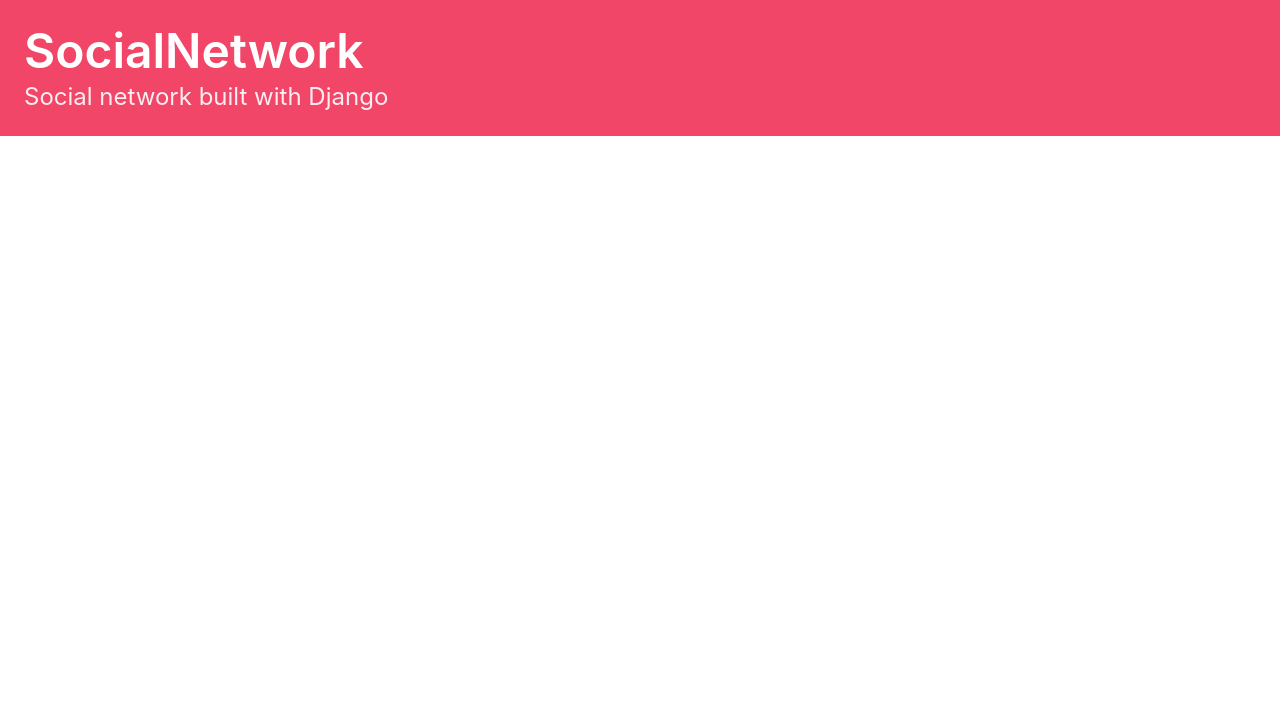
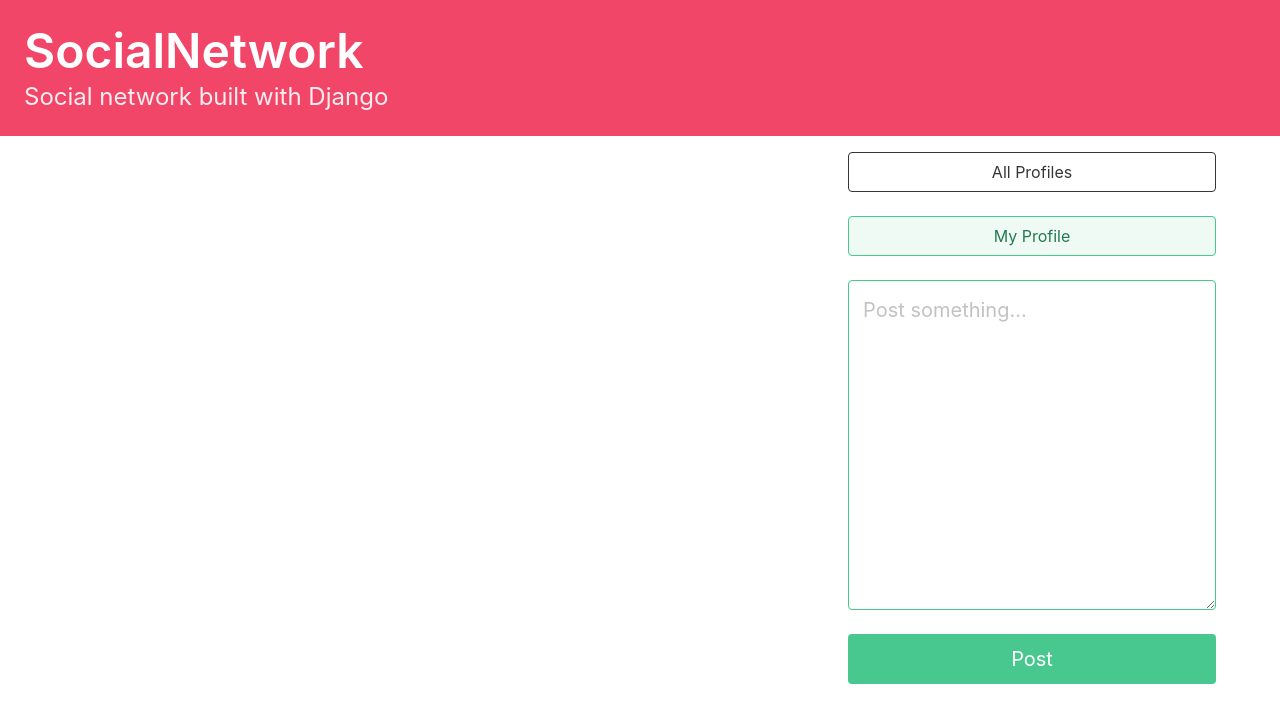
Before and after one commit to temalhaliti/socialnetwork, a Django app: page / in a window 1280 px wide. Shown: the top 723 px of the page. Run offline with Django 4.2, Linux system fonts and the light colour scheme.

Commit message:
Added a post form to home page, and links to my profile and all profiles

```diff
--- /dev/null
+++ b/Project/social/forms.py
@@ -0,0 +1,17 @@
+from django import forms
+from .models import Post
+
+class PostForm(forms.ModelForm):
+    body = forms.CharField(
+        required=True,
+        widget=forms.widgets.Textarea(
+            attrs={
+                "placeholder": "Post something...",
+                "class": "textarea is-success is-medium",
+            }
+        ),
+        label="",)
+
+    class Meta:
+        model = Post
+        exclude = ("user", )
--- a/Project/social/templates/base.html
+++ b/Project/social/templates/base.html
@@ -10,6 +10,7 @@
     <title>Dwitter</title>
 </head>
 <body>
+    <a href="{% url 'social:base' %} ">
     <section class="hero is-small is-danger mb-4">
         <div class="hero-body">
             <h1 class="title is-1">SocialNetwork</h1>
@@ -18,6 +19,7 @@
             </p>
         </div>
     </section>
+</a>
 
     <div class="container">
         <div class="columns">
--- a/Project/social/templates/dashboard.html
+++ b/Project/social/templates/dashboard.html
@@ -14,5 +14,28 @@
         {% endfor %}
     {% endfor %}
 </div>
+<div class="column is-one-third">
+    <div class="block">
+        <a href="{% url 'social:profilelist' %} ">
+            <button class="button is-dark is-outlined is-fullwidth">
+                All Profiles
+            </button>
+        </a>
+    </div>
+    <div class="block">
+        <a href="{% url 'social:profile' request.user.profile.id %} ">
+            <button class="button is-success is-light is-outlined is-fullwidth">
+                My Profile
+            </button>
+        </a>
+    </div>
+    <form method="post">
+        {% csrf_token %}
+        {{ form.as_p }}
+        <button class="button is-success is-fullwidth is-medium mt-5"
+                type="submit">Post
+        </button>
+    </form>
+</div>
 
 {% endblock content %}}
--- a/Project/social/views.py
+++ b/Project/social/views.py
@@ -1,9 +1,20 @@
 from multiprocessing import context
+from .forms import PostForm
 from django.shortcuts import render
 from .models import Profile
+from django.shortcuts import render, redirect
 
 def base(request):
-    return render(request, "dashboard.html")
+    if request.method == "POST":
+        form = PostForm(request.POST or None)
+        if form.is_valid():
+            post = form.save(commit=False)
+            post.user = request.user
+            post.save()
+            return redirect("social:base")
+    form = PostForm()
+    context = {"form": form}
+    return render(request, "dashboard.html", context)
 
 def profilelist(request):
     profiles = Profile.objects.exclude(user=request.user)
```
Also changed, not shown: Project/social/migrations/0004_alter_post_user.py (added).
